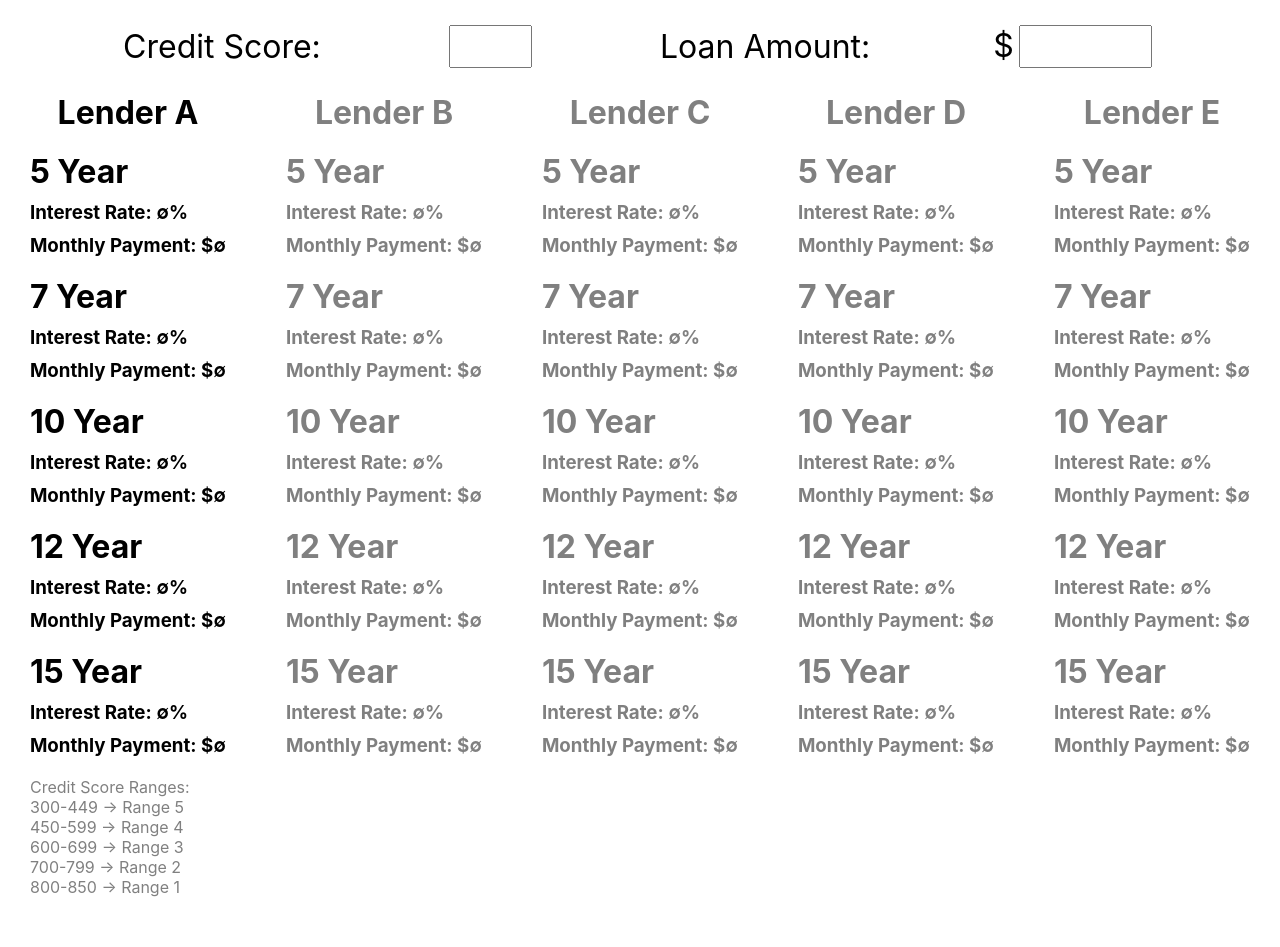
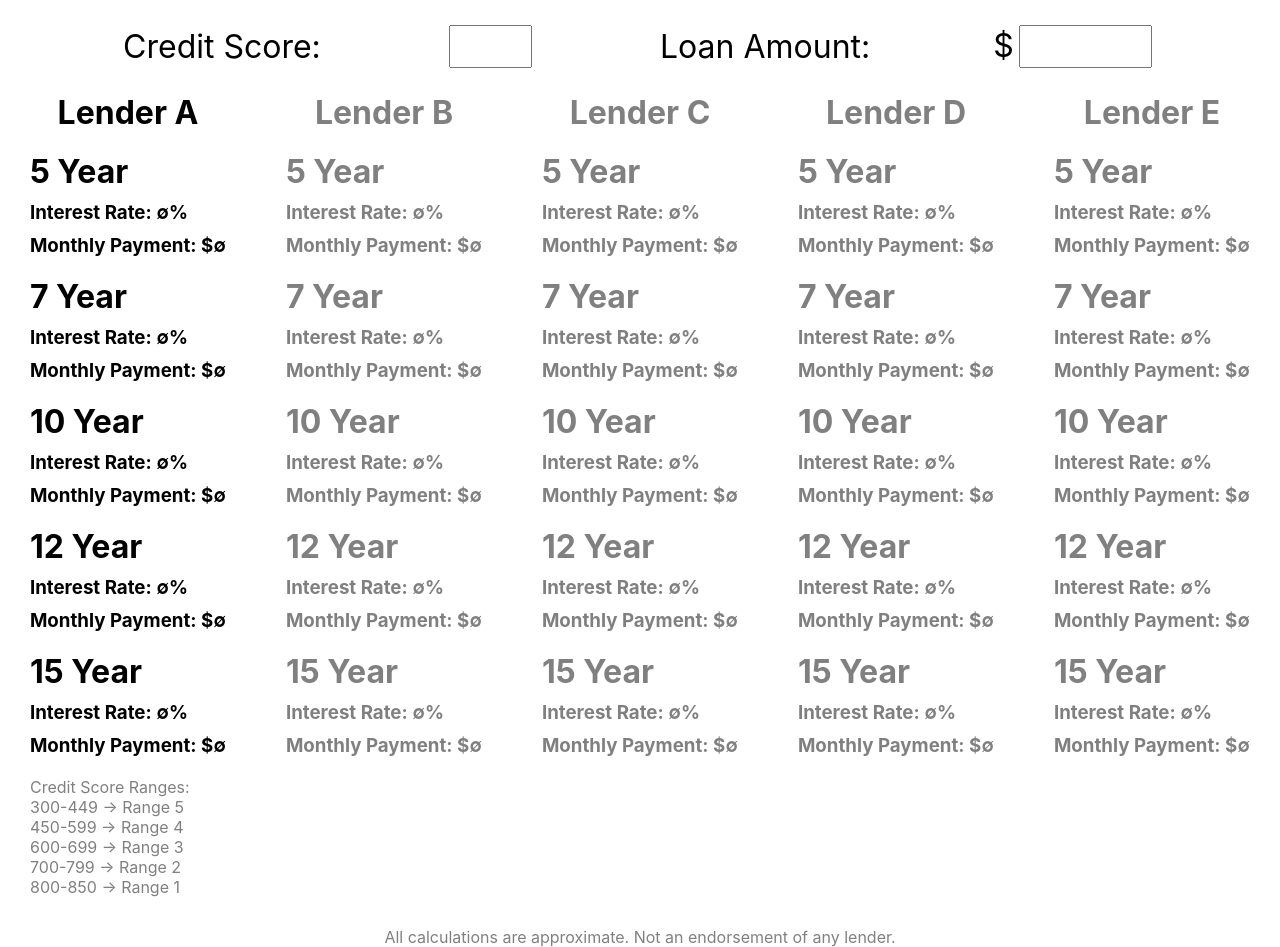
Before and after one commit to MrMicrowaveOven/esti-mate, a React (Create React App) app: page / in a window 1280 px wide. Built offline with nearby package versions, Linux system fonts and the light colour scheme.

Commit message:
Added legal disclaimer

```diff
--- a/src/App.css
+++ b/src/App.css
@@ -10,3 +10,9 @@
   margin: 30px;
   margin-top: 0px;
 }
+
+.legal {
+  display: flex;
+  justify-content: center;
+  color: gray;
+}
--- a/src/App.js
+++ b/src/App.js
@@ -16,7 +16,6 @@ const App = () => {
         creditScore={creditScore}
         loanAmount={loanAmount}
       />
-      {
       <div className="range-display">
           <a>Credit Score Ranges:</a>
           <a>300-449 → Range 5</a>
@@ -25,7 +24,9 @@ const App = () => {
           <a>700-799 → Range 2</a>
           <a>800-850 → Range 1</a>
       </div>
-      }
+      <div className="legal">
+        <a>All calculations are approximate. Not an endorsement of any lender.</a>
+      </div>
     </div>
   );
 }
```
Lines whose indentation alone changed are shown as unchanged.
